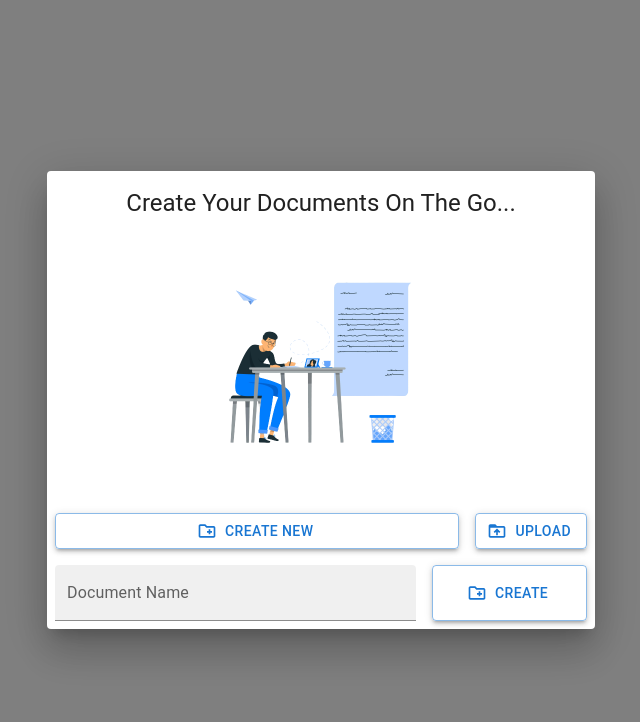
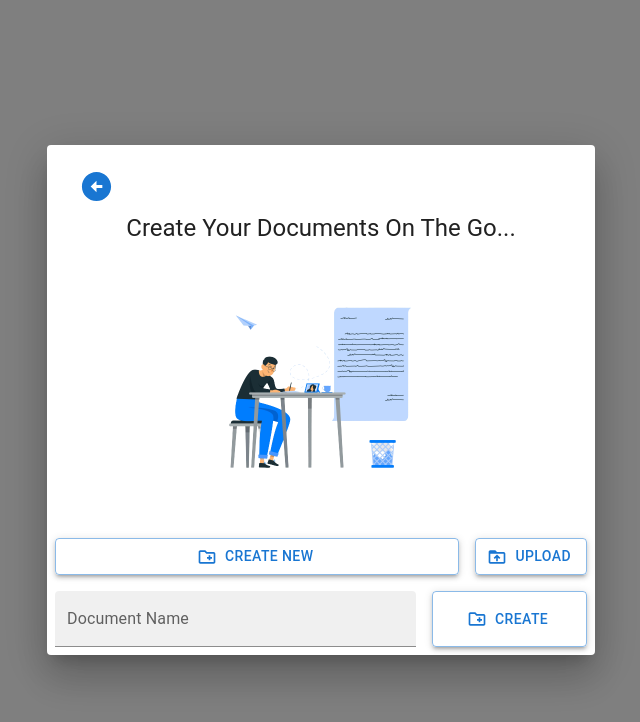
Before and after one commit to ShahrozAhmd/rich-text-editor, a React (Create React App) app: page / in a window 1280 px wide. Shown: the top 722 px of the page, without its empty margins (319-959 px from the left). Built offline with nearby package versions, Linux system fonts and the light colour scheme.

Commit message:
added image for error and back button UI

```diff
--- a/package.json
+++ b/package.json
@@ -14,6 +14,7 @@
     "mammoth": "^1.4.19",
     "react": "^17.0.2",
     "react-dom": "^17.0.2",
+    "react-loader-spinner": "^4.0.0",
     "react-router-dom": "^5.3.0",
     "react-scripts": "4.0.3",
     "shape": "^0.0.1",
--- a/src/Components/Modal/modal.js
+++ b/src/Components/Modal/modal.js
@@ -13,9 +13,14 @@ import { useTheme } from "@mui/material/styles";
 import Stack from "@mui/material/Stack";
 import CreateNewButton from "../UI/Button/createnew-button";
 import landingImage from "Assets/Images/landing.png";
+import errorImage from "Assets/Images/error.jpg";
 import Typography from "@mui/material/Typography";
 import UploadButton from "../UI/Button/upload-button";
-import Input from '../UI/Input/input'
+import Input from "../UI/Input/input";
+import ArrowCircleLeftIcon from "@mui/icons-material/ArrowCircleLeft";
+import IconButton from "@mui/material/IconButton";
+import Box from "@mui/material/Box";
+import Loader from "react-loader-spinner";
 
 const Modal = ({ isOpen }) => {
   const [open, setOpen] = React.useState(true);
@@ -40,6 +45,12 @@ const Modal = ({ isOpen }) => {
         aria-labelledby="responsive-dialog-title"
       >
         <DialogTitle id="responsive-dialog-title">
+          {/* Back button to show when user wants to select another option */}
+          <Box sx={{ display: "flex", justifyContent: "flex-start" }}>
+            <IconButton>
+              <ArrowCircleLeftIcon color="primary" fontSize="large" />
+            </IconButton>
+          </Box>
           {/* Title Tagline */}
           <Typography variant="h5" align="center">
             Create Your Documents On The Go...
@@ -54,6 +65,14 @@ const Modal = ({ isOpen }) => {
             justifyContent="center"
           >
             <img src={landingImage} width="50%" height="50%" />
+            {/* <img src={errorImage} width="50%" height="50%" /> */}
+            {/* <Loader
+              type="Puff"
+              color="#1B98F5"
+              height={200}
+              width={200}
+
+            /> */}
           </Stack>
         </DialogContent>
         {/* Buttons for selecting one option */}
@@ -63,7 +82,7 @@ const Modal = ({ isOpen }) => {
             spacing={2}
             sx={{ width: "100%" }}
           >
-            <CreateNewButton width="100" btnText="Create New"/>
+            <CreateNewButton width="100" btnText="Create New" />
             <UploadButton />
           </Stack>
         </DialogActions>
@@ -74,8 +93,8 @@ const Modal = ({ isOpen }) => {
             spacing={2}
             sx={{ width: "100%" }}
           >
-            <Input/>
-            <CreateNewButton width="40" btnText="Create"/>
+            <Input />
+            <CreateNewButton width="40" btnText="Create" />
           </Stack>
         </DialogActions>
       </Dialog>
--- a/src/index.js
+++ b/src/index.js
@@ -2,6 +2,7 @@ import React from "react";
 import ReactDOM from "react-dom";
 import "./index.css";
 import App from "./App";
+import "react-loader-spinner/dist/loader/css/react-spinner-loader.css";
 import { BrowserRouter as Router } from "react-router-dom";
 import  ContextProvider  from "Context/Store/store";
 import {state} from 'Context/State/state'
```
Also changed, not shown: src/Assets/Images/error.jpg (added), 1 other file (tests, documents, lock files or other folders).
